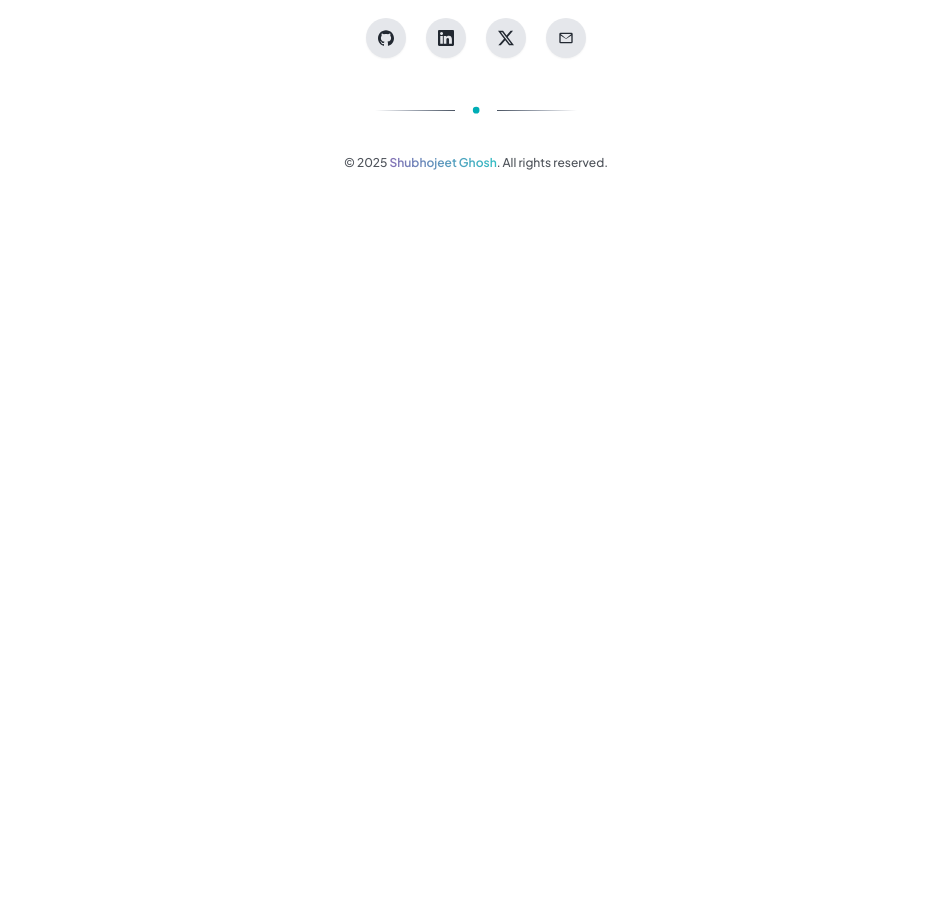
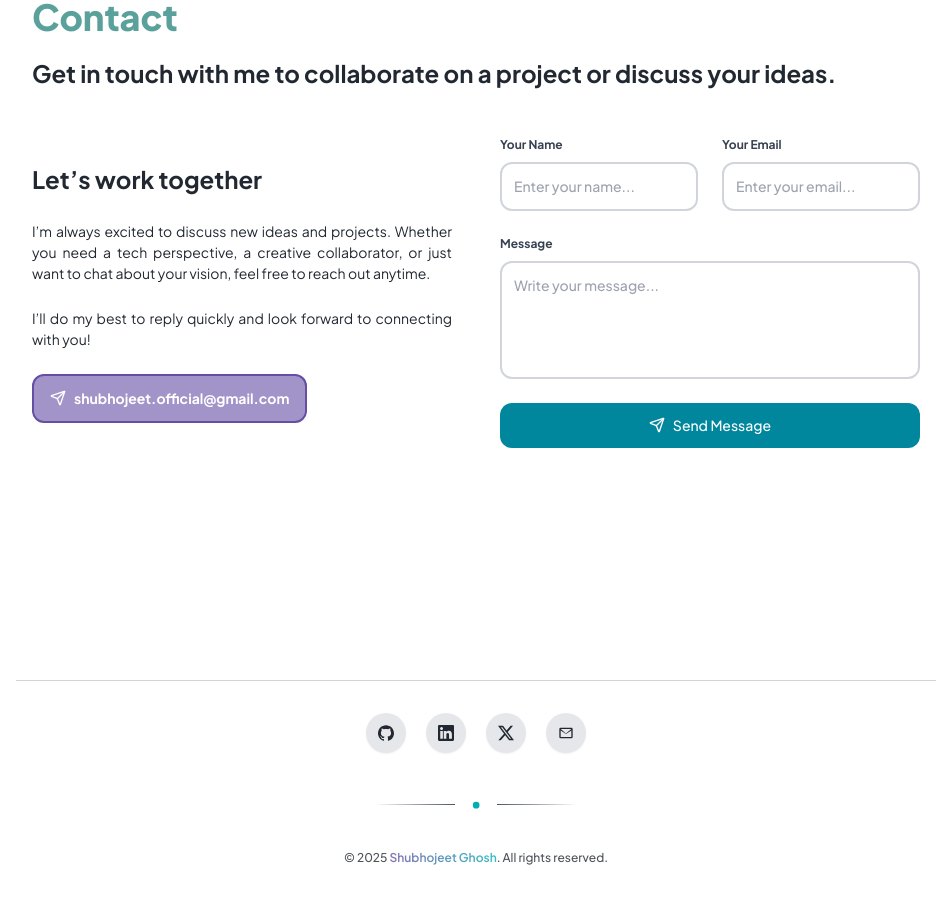
Before and after one commit to Shubhojeet-Ghosh/sgdevstudio, a Next.js app: page / in a window 1280 px wide. Shown: the part 1620-2524 px from the top of the page, without its empty margins (164-1115 px from the left). Before the commit the page ends 1840 px from the top, so only its background shows below. Built offline with nearby package versions, Linux system fonts and the light colour scheme; no server answers.

Commit message:
Add ContactMeSection component to MainPage for improved user interaction. Update AboutMeSection styles for better visual consistency and adjust LeftProfileSection dimensions for responsive design. Modify connectService to update API endpoint for contact registration.

```diff
--- a/package.json
+++ b/package.json
@@ -1,6 +1,6 @@
 {
   "name": "sgdevstudio",
-  "version": "0.1.20",
+  "version": "0.1.21",
   "private": true,
   "scripts": {
     "dev": "next dev",
--- a/src/app/page.tsx
+++ b/src/app/page.tsx
@@ -8,6 +8,7 @@ import PersonSchema from "@/components/SEO/PersonSchema";
 import Footer from "@/components/Footer/Footer";
 import RegisterVisitor from "@/components/connect/RegisterVisitor";
 import AboutMeSection from "@/components/AboutMe/AboutMeComponent";
+import ContactMeSection from "@/components/ContactMe/ContactMeComponent";
 
 export default function MainPage() {
   return (
@@ -28,6 +29,9 @@ export default function MainPage() {
           <AboutMeSection />
         </div>
         <div className="lg:mt-[120px] mt-[60px] px-[16px] md:px-[20px] lg:px-[180px]">
+          <ContactMeSection />
+        </div>
+        <div className="lg:mt-[120px] mt-[60px] px-[16px] md:px-[20px] lg:px-[180px]">
           <Footer />
         </div>
       </div>
--- a/src/components/AboutMe/AboutMeComponent.tsx
+++ b/src/components/AboutMe/AboutMeComponent.tsx
@@ -8,10 +8,10 @@ function AboutMeSection() {
     <div className="w-full space-y-12">
       {/* Header Section */}
       <div className="flex flex-col">
-        <p className="md:text-[32px] lg:text-[36px] text-[32px] font-[900] leading-[0.9] text-pastelprimarygreen">
+        <p className="md:text-[32px] lg:text-[36px] text-[32px] font-[800] leading-[0.9] text-pastelprimarygreen">
           About Me
         </p>
-        <p className="mt-[24px] lg:text-[24px] md:text-[20px] text-[16px] font-[700] dark:text-brightgray text-darkerblack leading-tight">
+        <p className="mt-[24px] lg:text-[24px] md:text-[20px] text-[14px] font-[700] dark:text-brightgray text-darkerblack leading-tight">
           Bringing ideas to life through intelligent systems.
         </p>
       </div>
--- a/src/components/AboutMe/LeftProfileSection.tsx
+++ b/src/components/AboutMe/LeftProfileSection.tsx
@@ -6,7 +6,7 @@ import { AbutMePictureURL } from "@/config/about_me";
 export default function LeftProfileSection() {
   return (
     <div className="w-full flex justify-center items-center">
-      <div className="relative w-full max-w-[400px] aspect-square">
+      <div className="relative w-full lg:max-w-[400px] max-w-[300px] aspect-square">
         <div className="absolute inset-[-24px] bg-gradient-to-br from-primarycyan via-gradientpurple to-gradientpink rounded-full opacity-20 blur-xl"></div>
         <div className="relative w-full h-full rounded-full overflow-hidden border-2 border-primarycyan/30">
           <Image
--- /dev/null
+++ b/src/components/ContactMe/ContactMeComponent.tsx
@@ -0,0 +1,29 @@
+"use client";
+
+import LeftContactSection from "./LeftContactSection";
+import RightContactForm from "./RightContactForm";
+
+export default function ContactMeSection() {
+  return (
+    <section className="w-full py-16">
+      <div className="max-w-6xl mx-auto px-4 space-y-12">
+        {/* Header Section */}
+        <div className="flex flex-col">
+          <p className="md:text-[32px] lg:text-[36px] text-[32px] font-[800] leading-[0.9] text-pastelprimarygreen">
+            Contact
+          </p>
+          <p className="mt-[24px] lg:text-[24px] md:text-[20px] text-[14px] font-[700] dark:text-brightgray text-darkerblack leading-tight text-justify">
+            Get in touch with me to collaborate on a project or discuss your
+            ideas.
+          </p>
+        </div>
+
+        {/* Two-Column Layout */}
+        <div className="flex flex-col md:flex-row gap-12">
+          <LeftContactSection />
+          <RightContactForm />
+        </div>
+      </div>
+    </section>
+  );
+}
--- /dev/null
+++ b/src/components/ContactMe/LeftContactSection.tsx
@@ -0,0 +1,34 @@
+"use client";
+
+import Link from "next/link";
+import { Send } from "lucide-react";
+
+export default function LeftContactSection() {
+  return (
+    <div className="md:w-1/2 flex flex-col justify-center space-y-6 dark:text-brightgray text-darkerblack">
+      <h3 className="text-[24px] font-bold dark:text-brightgray text-darkerblack">
+        Let’s work together
+      </h3>
+
+      <p className="text-[14px] text-justify">
+        I’m always excited to discuss new ideas and projects. Whether you need a
+        tech perspective, a creative collaborator, or just want to chat about
+        your vision, feel free to reach out anytime.
+      </p>
+
+      <p className="text-[14px] text-justify">
+        I’ll do my best to reply quickly and look forward to connecting with
+        you!
+      </p>
+      <div className="flex items-center justify-start">
+        <Link
+          href="mailto:shubhojeet.official@gmail.com "
+          className="px-[16px] py-[12px] rounded-[12px] bg-gradientpurple/60 border-[2px] border-gradientpurple hover:bg-gradientpurple text-[14px] font-[700] text-white flex items-center justify-center gap-2 transition-all duration-300 "
+        >
+          <Send className="w-4 h-4" />
+          shubhojeet.official@gmail.com
+        </Link>
+      </div>
+    </div>
+  );
+}
--- /dev/null
+++ b/src/components/ContactMe/RightContactForm.tsx
@@ -0,0 +1,132 @@
+"use client";
+
+import { useState } from "react";
+import CustomInputPrimaryCyan from "@/components/inputs/CustomInputPrimaryCyan";
+import CustomTextareaPrimaryCyan from "@/components/inputs/CustomTextareaPrimaryCyan";
+import { Send } from "lucide-react";
+import { registerContact } from "@/services/connectService";
+import { toast } from "sonner";
+
+export default function RightContactForm() {
+  const [form, setForm] = useState({ name: "", email: "", message: "" });
+  const [loading, setLoading] = useState(false);
+
+  async function handleSubmit(e: React.FormEvent<HTMLFormElement>) {
+    e.preventDefault();
+    setLoading(true);
+    try {
+      console.log("Form Data:", form);
+      const res = await registerContact(form);
+      console.log("Response:", res);
+      toast.success("Message sent successfully...");
+      // integrate backend here later
+    } catch (error) {
+      console.error("Error:", error);
+      toast.error("Something went wrong...");
+    } finally {
+      setLoading(false);
+    }
+  }
+
+  function handleChange(
+    e: React.ChangeEvent<HTMLInputElement | HTMLTextAreaElement>
+  ) {
+    const { name, value } = e.target;
+    setForm((prev) => ({ ...prev, [name]: value }));
+  }
+
+  // 👇 Block hotkey (like 'D') propagation when typing
+  function stopHotkeyPropagation(
+    e: React.KeyboardEvent<HTMLInputElement | HTMLTextAreaElement>
+  ) {
+    e.stopPropagation();
+  }
+
+  return (
+    <div className="md:w-1/2 flex justify-start">
+      <form onSubmit={handleSubmit} className="w-full space-y-6">
+        {/* Name + Email side by side */}
+        <div className="flex flex-col md:flex-row md:gap-6 gap-4">
+          {/* Name */}
+          <div className="w-full md:w-1/2">
+            <label
+              htmlFor="name"
+              className="block text-[12px] font-[700] text-gray-700 dark:text-gray-300"
+            >
+              Your Name
+            </label>
+
+            <div className="mt-2">
+              <CustomInputPrimaryCyan
+                id="name"
+                name="name"
+                type="text"
+                value={form.name}
+                onChange={handleChange}
+                onKeyDown={stopHotkeyPropagation}
+                placeholder="Enter your name..."
+                autoComplete="off"
+              />
+            </div>
+          </div>
+
+          {/* Email */}
+          <div className="w-full md:w-1/2">
+            <label
+              htmlFor="email"
+              className="block text-[12px] font-[700] text-gray-700 dark:text-gray-300"
+            >
+              Your Email
+            </label>
+
+            <div className="mt-2">
+              <CustomInputPrimaryCyan
+                id="email"
+                name="email"
+                type="email"
+                value={form.email}
+                onChange={handleChange}
+                onKeyDown={stopHotkeyPropagation}
+                placeholder="Enter your email..."
+                required
+                autoComplete="off"
+              />
+            </div>
+          </div>
+        </div>
+
+        {/* Message */}
+        <div>
+          <label
+            htmlFor="message"
+            className="block text-[12px] font-[700] text-gray-700 dark:text-gray-300"
+          >
+            Message
+          </label>
+
+          <div className="mt-2">
+            <CustomTextareaPrimaryCyan
+              id="message"
+              name="message"
+              rows={4}
+              value={form.message}
+              onChange={handleChange}
+              onKeyDown={stopHotkeyPropagation}
+              placeholder="Write your message..."
+            />
+          </div>
+        </div>
+
+        {/* Submit Button */}
+        <button
+          type="submit"
+          disabled={loading}
+          className="w-full px-[16px] py-[12px] rounded-[12px] bg-tealbutton hover:bg-primarycyan text-[14px] font-[500] text-white flex items-center justify-center gap-2 transition-all duration-300 "
+        >
+          <Send className="w-4 h-4" />
+          {loading ? "Sending..." : "Send Message"}
+        </button>
+      </form>
+    </div>
+  );
+}
--- /dev/null
+++ b/src/components/inputs/CustomInputPrimaryCyan.tsx
@@ -0,0 +1,39 @@
+"use client";
+
+import React, { forwardRef } from "react";
+
+export interface CustomInputProps
+  extends React.InputHTMLAttributes<HTMLInputElement> {
+  wrapperClassName?: string; // applied to the outer container
+  inputClassName?: string; // applied to the actual input
+}
+
+/**
+ * CustomInputPrimaryCyan
+ * - wrapper handles the has-[input:focus-within]:border-primarycyan behavior
+ * - accepts wrapperClassName and inputClassName for parent-level overrides
+ */
+const CustomInputPrimaryCyan = forwardRef<HTMLInputElement, CustomInputProps>(
+  (
+    { wrapperClassName = "", inputClassName = "", className = "", ...props },
+    ref
+  ) => {
+    return (
+      <div
+        className={`flex items-center rounded-[12px] border-[2px] border-gray-300 dark:border-gray-700
+                    bg-transparent px-3 has-[input:focus-within]:border-primarycyan
+                    transition-all duration-300 ease-in-out ${wrapperClassName}`}
+      >
+        <input
+          ref={ref}
+          {...props}
+          className={`w-full bg-transparent py-[12px] text-[14px] font-[500] text-gray-800 dark:text-gray-200
+                     placeholder:text-gray-400 focus:outline-none ${inputClassName} ${className}`}
+        />
+      </div>
+    );
+  }
+);
+
+CustomInputPrimaryCyan.displayName = "CustomInputPrimaryCyan";
+export default CustomInputPrimaryCyan;
--- /dev/null
+++ b/src/components/inputs/CustomTextareaPrimaryCyan.tsx
@@ -0,0 +1,42 @@
+"use client";
+
+import React, { forwardRef } from "react";
+
+export interface CustomTextareaProps
+  extends React.TextareaHTMLAttributes<HTMLTextAreaElement> {
+  wrapperClassName?: string; // applied to the outer container
+  textareaClassName?: string; // applied to the actual textarea
+}
+
+/**
+ * CustomTextareaPrimaryCyan
+ * - wrapper handles the has-[textarea:focus-within]:border-primarycyan behavior
+ * - accepts wrapperClassName and textareaClassName for parent-level overrides
+ */
+const CustomTextareaPrimaryCyan = forwardRef<
+  HTMLTextAreaElement,
+  CustomTextareaProps
+>(
+  (
+    { wrapperClassName = "", textareaClassName = "", className = "", ...props },
+    ref
+  ) => {
+    return (
+      <div
+        className={`rounded-[12px] border-[2px] border-gray-300 dark:border-gray-700
+                    has-[textarea:focus-within]:border-primarycyan transition-all duration-300 ease-in-out
+                    ${wrapperClassName}`}
+      >
+        <textarea
+          ref={ref}
+          {...props}
+          className={`w-full bg-transparent px-3 py-[12px] text-[14px] font-[500] text-gray-800 dark:text-gray-200
+                     placeholder:text-gray-400 focus:outline-none resize-none ${textareaClassName} ${className}`}
+        />
+      </div>
+    );
+  }
+);
+
+CustomTextareaPrimaryCyan.displayName = "CustomTextareaPrimaryCyan";
+export default CustomTextareaPrimaryCyan;
--- a/src/services/connectService.ts
+++ b/src/services/connectService.ts
@@ -17,7 +17,7 @@ export const registerContact = async (
   payload: ContactPayload
 ): Promise<ContactResponse> => {
   const response = await apiClient.post<ContactResponse>(
-    "/api/register-contact",
+    "v1/connect/contact-submission",
     payload
   );
   return response.data;
```
